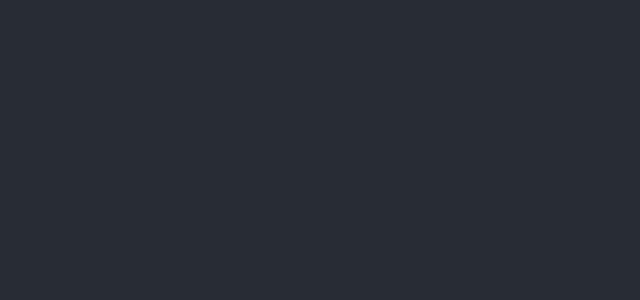
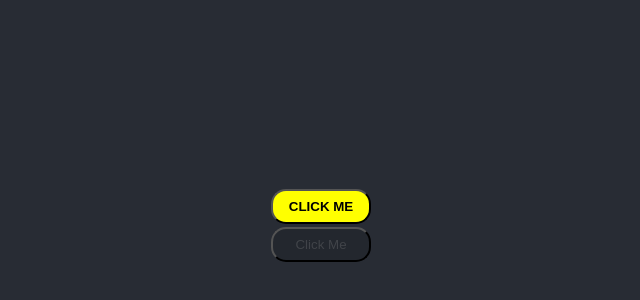
Before and after one commit to jaykudo/react-frontend-samples, a React (Create React App) app in the folder training-app/: page /about in a window 1280 px wide. Shown: the part 176-476 px from the top of the page, without its empty margins (319-959 px from the left). Built offline with nearby package versions, Linux system fonts and the light colour scheme.

Commit message:
Updated to include component library setup

```diff
--- a/training-app/package.json
+++ b/training-app/package.json
@@ -43,6 +43,7 @@
   },
   "devDependencies": {
     "@testing-library/react": "^11.2.3",
+    "react-styleguidist": "^11.1.5",
     "react-test-render": "^1.1.2"
   }
 }
--- a/training-app/src/App.js
+++ b/training-app/src/App.js
@@ -861,15 +861,31 @@
 //   );
 // })
 
+// //-- Unit Testing App --
+// import React from "react";
+// import "./App.scss";
+// import Button from './components/button/button'
+
+// function App() {
+//   return (
+//       <div className="App">
+//         <header className="App-header">
+//         </header>
+//       </div>
+//   );
+// }
+
 //-- Unit Testing App --
 import React from "react";
 import "./App.scss";
-import Button from './components/button/button'
+import CustomButton from "./components/custombutton/customButton";
 
 function App() {
   return (
       <div className="App">
         <header className="App-header">
+          <CustomButton type="primary">Click Me</CustomButton>
+          <CustomButton type="disabled">Click Me</CustomButton>
         </header>
       </div>
   );
--- /dev/null
+++ b/training-app/src/components/custombutton/customButton.js
@@ -0,0 +1,22 @@
+import React from 'react'
+import "./../../styles/common.scss"
+import "./customButton.scss"
+
+
+function CustomButton({children, type, onClick}) {
+    let localClass = "primary";
+    if(type ==="primary") {
+        localClass = "primary";
+    }
+    if(type === "disabled") {
+        localClass = "disabled";
+    }
+
+    const cls = `bgYellow fontBlack pad8 width100 radius15 ${localClass}`.trim();
+
+    return ( <div className="btnClass">
+        <button className={cls} onClick={onClick}>{children}</button>
+    </div>)
+}
+
+export default CustomButton;
--- /dev/null
+++ b/training-app/src/components/custombutton/customButton.scss
@@ -0,0 +1,21 @@
+@import "./../../styles/_vars.scss";
+
+.btnClass {
+  .primary {
+    text-transform: uppercase;
+    font-weight: bold;
+    &:hover {
+      color: $white1;
+      background-color: $gray1;
+    }
+    &:active {
+      color: $gray1;
+      background-color: $white1;
+    }
+  }
+
+  .disabled {
+    color: rgba(150, 149, 149, 0.26);
+    background-color: rgba(0, 0, 0,0.12);
+  }
+}
--- a/training-app/src/index.js
+++ b/training-app/src/index.js
@@ -1,23 +1,42 @@
+// Full Index.js for Training App
+// import React from 'react';
+// import ReactDOM from 'react-dom';
+// import './index.css';
+// import App from './App';
+// import reportWebVitals from './reportWebVitals';
+// import {createStore,combineReducers,applyMiddleware} from 'redux';
+// import balanceReducer from './store/balanceReducer';
+// import loanReducer from './store/loanReducer'
+// import {Provider} from 'react-redux';
+// import thunk from 'redux-thunk';
+
+// const store = createStore(combineReducers({
+//   balanceReducer,
+//   loanReducer
+// }), applyMiddleware(thunk));
+
+// ReactDOM.render(
+//   <Provider store={store}>
+//       <App />
+//   </Provider>,
+//   document.getElementById('root')
+// );
+
+// // If you want to start measuring performance in your app, pass a function
+// // to log results (for example: reportWebVitals(console.log))
+// // or send to an analytics endpoint. Learn more: https://bit.ly/CRA-vitals
+// reportWebVitals();
+
 import React from 'react';
 import ReactDOM from 'react-dom';
 import './index.css';
 import App from './App';
 import reportWebVitals from './reportWebVitals';
-import {createStore,combineReducers,applyMiddleware} from 'redux';
-import balanceReducer from './store/balanceReducer';
-import loanReducer from './store/loanReducer'
-import {Provider} from 'react-redux';
-import thunk from 'redux-thunk';
-
-const store = createStore(combineReducers({
-  balanceReducer,
-  loanReducer
-}), applyMiddleware(thunk));
 
 ReactDOM.render(
-  <Provider store={store}>
-      <App />
-  </Provider>,
+  <React.StrictMode>
+    <App />
+  </React.StrictMode>,
   document.getElementById('root')
 );
 
--- /dev/null
+++ b/training-app/src/styles/_vars.scss
@@ -0,0 +1,3 @@
+$yellow1: yellow;
+$gray1: black;
+$white1: white;
--- /dev/null
+++ b/training-app/src/styles/common.scss
@@ -0,0 +1,26 @@
+@import './vars.scss';
+
+.bgYellow {
+    background-color: $yellow1;
+}
+
+.fontBlack {
+    color: $gray1;
+}
+
+.fontWhite {
+    color: $white1;
+}
+
+.pad8 {
+    padding-top: 8px;
+    padding-bottom: 8px;
+}
+
+.width100 {
+    width:100px;
+}
+
+.radius15{
+    border-radius: 15px;
+}
```
Also changed, not shown: training-app/src/components/custombutton/readme.md (added), 1 other file (tests, documents, lock files or other folders).
